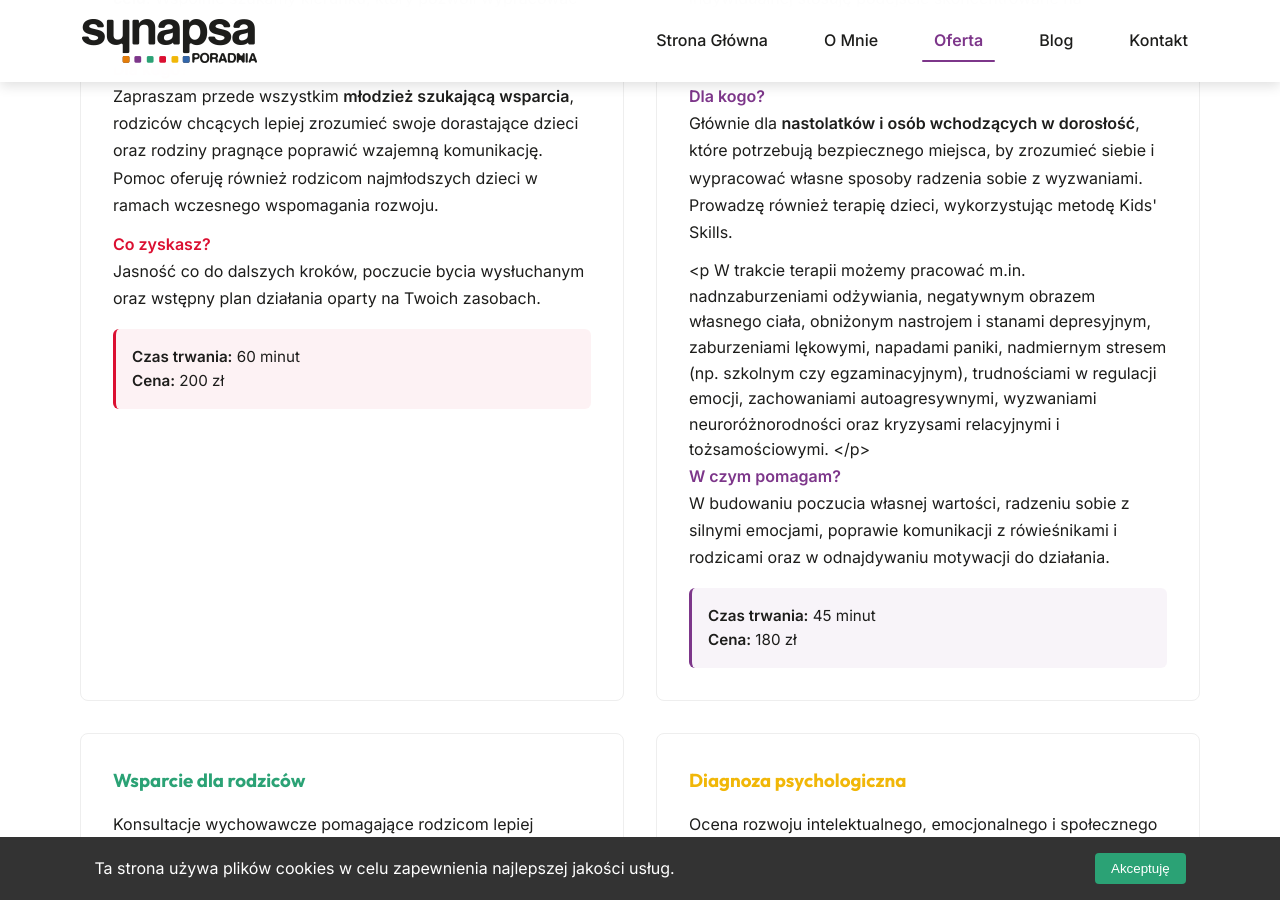
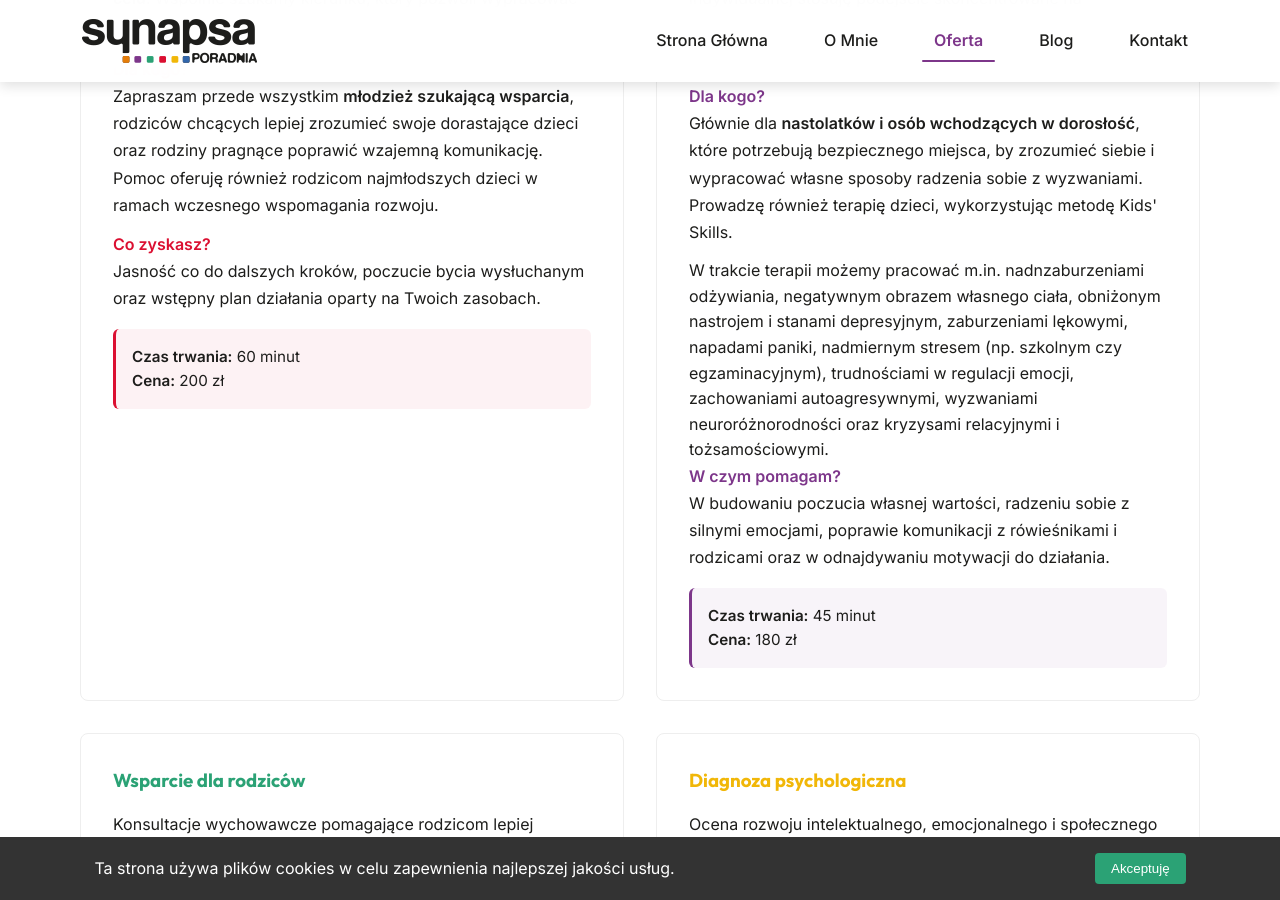
Before and after one commit to str0k3/nowa-poradnia-synapsa.pl, a Jekyll site: the page built from oferta.md, in a window 1280 px wide and 900 px high, scrolled down 675 px. Built offline with Jekyll 4.4.1, drawn with Linux system fonts in a browser that asks for light colours.

```diff
--- a/oferta.md
+++ b/oferta.md
@@ -57,7 +57,7 @@ permalink: /oferta/
                     Głównie dla <strong>nastolatków i osób wchodzących w dorosłość</strong>, które potrzebują bezpiecznego miejsca, by zrozumieć siebie i wypracować własne sposoby radzenia sobie z wyzwaniami. Prowadzę również terapię dzieci, wykorzystując metodę Kids' Skills.
                 </p>
 
-                <p W trakcie terapii możemy pracować m.in. nadnzaburzeniami odżywiania, negatywnym obrazem własnego ciała, obniżonym nastrojem i stanami depresyjnym, zaburzeniami lękowymi, napadami paniki, nadmiernym stresem (np. szkolnym czy egzaminacyjnym), trudnościami w regulacji emocji, zachowaniami autoagresywnymi, wyzwaniami neuroróżnorodności oraz kryzysami relacyjnymi i tożsamościowymi.
+                <p> W trakcie terapii możemy pracować m.in. nadnzaburzeniami odżywiania, negatywnym obrazem własnego ciała, obniżonym nastrojem i stanami depresyjnym, zaburzeniami lękowymi, napadami paniki, nadmiernym stresem (np. szkolnym czy egzaminacyjnym), trudnościami w regulacji emocji, zachowaniami autoagresywnymi, wyzwaniami neuroróżnorodności oraz kryzysami relacyjnymi i tożsamościowymi.
                 </p>
 
                 <p style="margin-bottom: 1rem; line-height: 1.7;">
```
